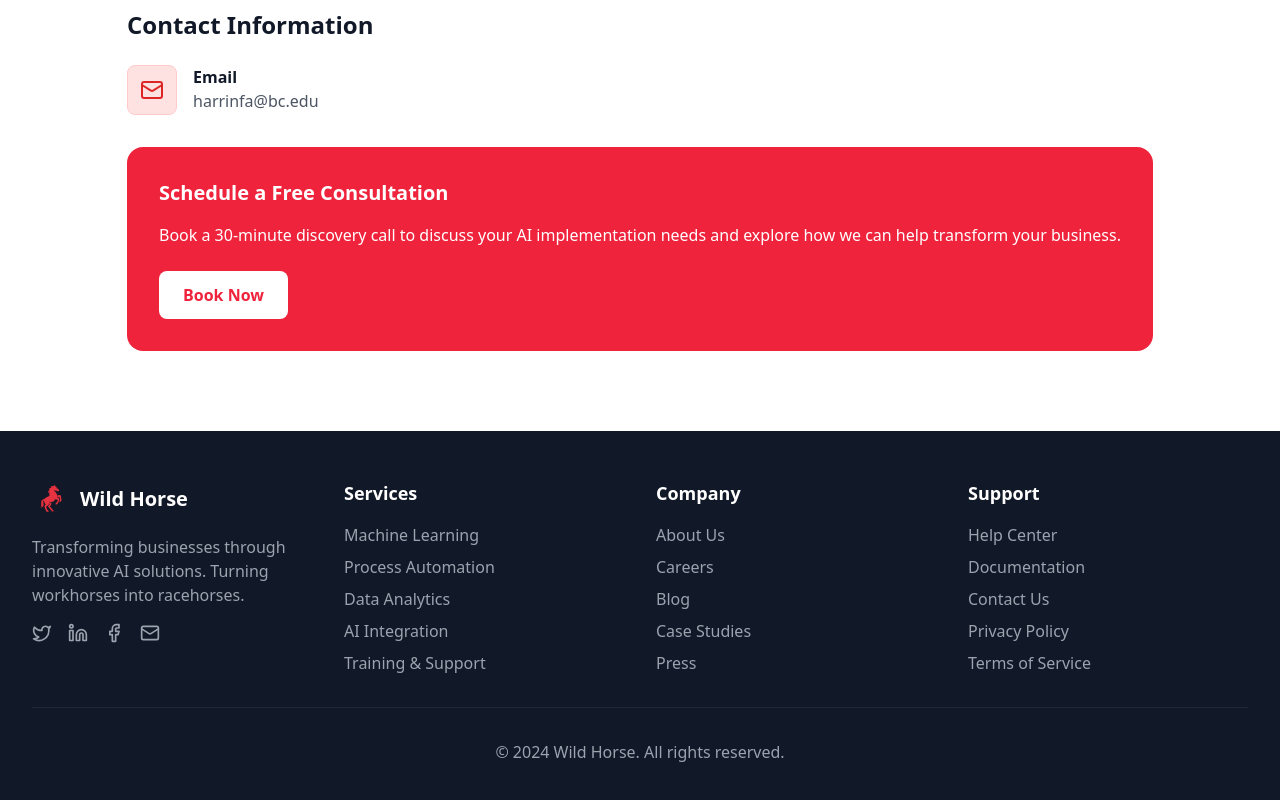
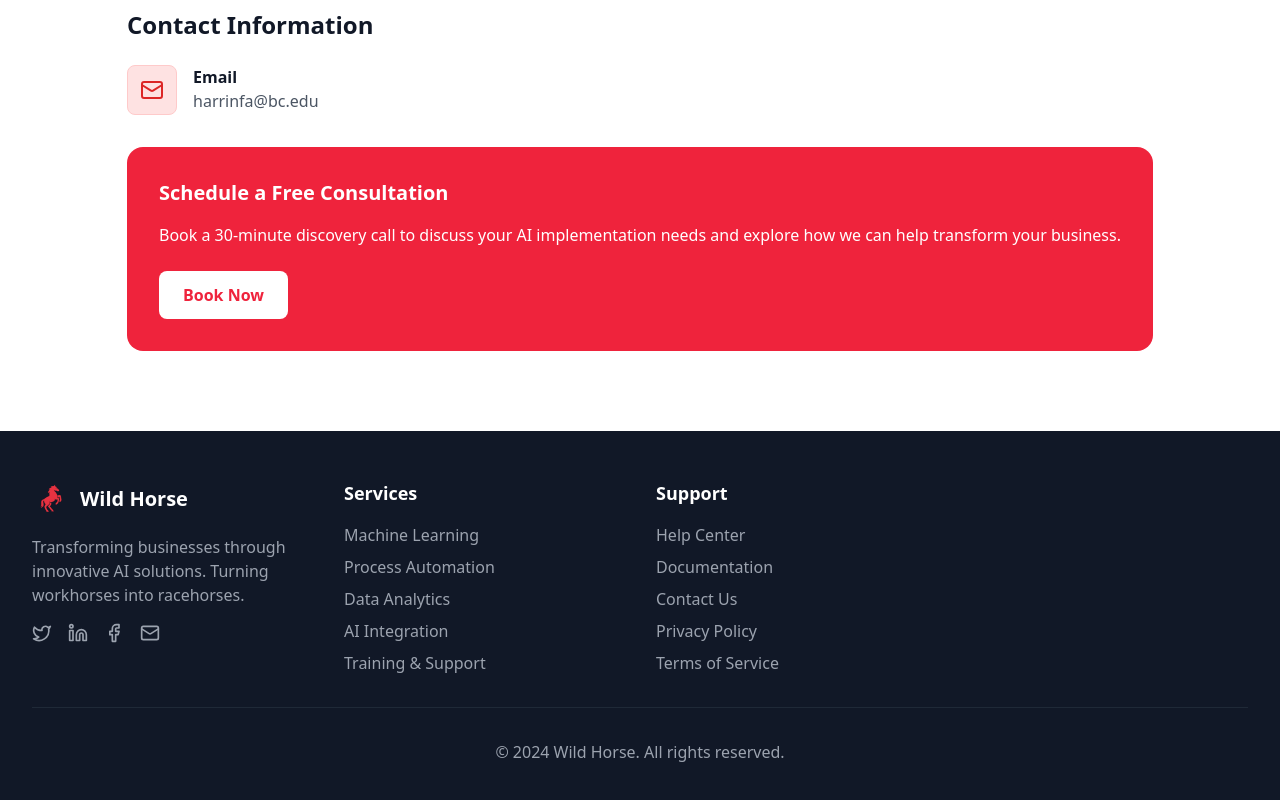
Before and after one commit to bardooley/boltapp, a React (Vite) app: page / in a window 1280 px wide. Shown: the part 3174-3974 px from the top of the page. Built offline with nearby package versions, Linux system fonts and the light colour scheme.

Commit message:
Updated Footer.tsx

```diff
--- a/src/components/Footer.tsx
+++ b/src/components/Footer.tsx
@@ -48,17 +48,6 @@ const Footer = () => {
             </ul>
           </div>
 
-          {/* Company */}
-          <div>
-            <h3 className="text-lg font-semibold mb-4">Company</h3>
-            <ul className="space-y-2 text-gray-400">
-              <li><a href="#" className="hover:text-white transition-colors">About Us</a></li>
-              <li><a href="#" className="hover:text-white transition-colors">Careers</a></li>
-              <li><a href="#" className="hover:text-white transition-colors">Blog</a></li>
-              <li><a href="#" className="hover:text-white transition-colors">Case Studies</a></li>
-              <li><a href="#" className="hover:text-white transition-colors">Press</a></li>
-            </ul>
-          </div>
 
           {/* Support */}
           <div>
```
